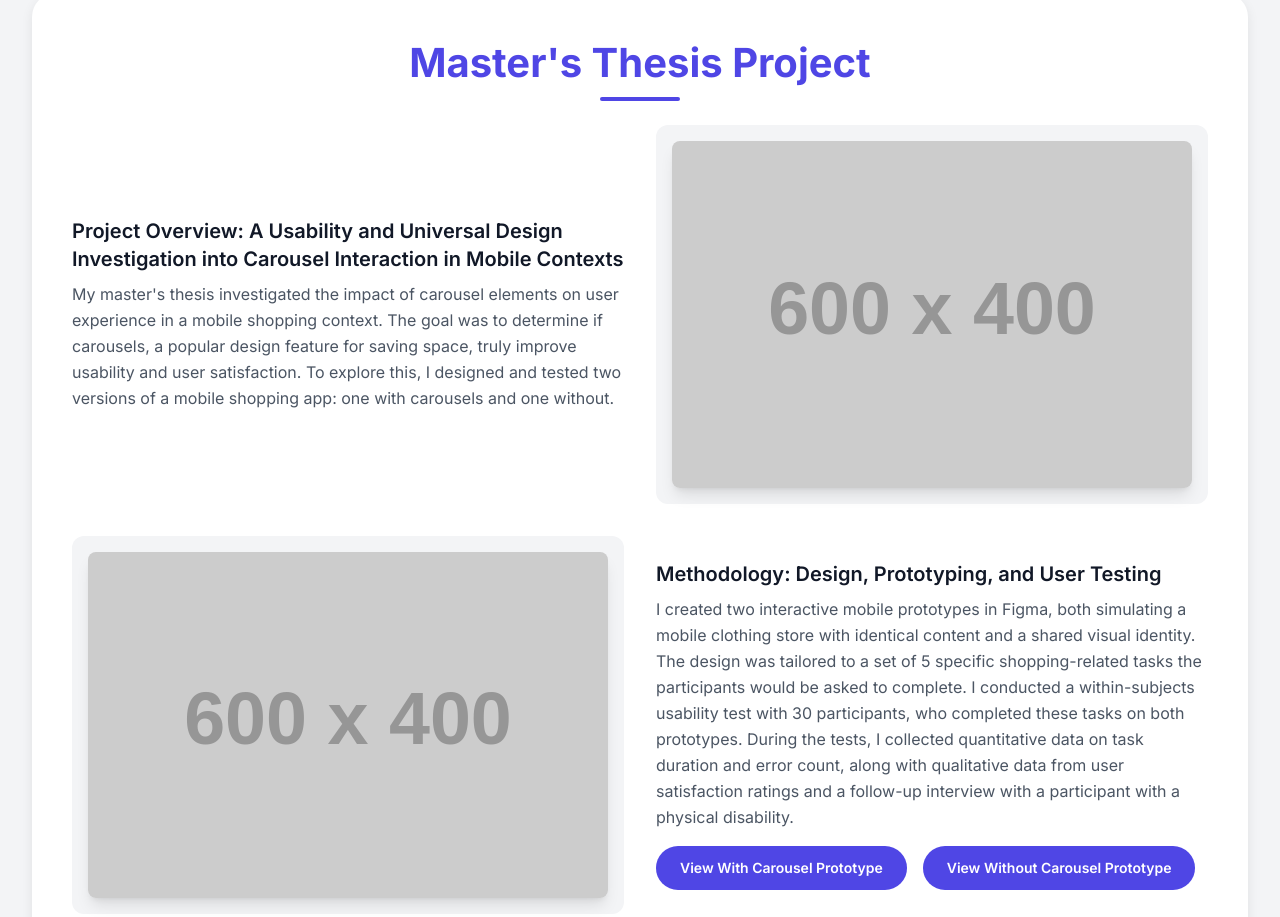
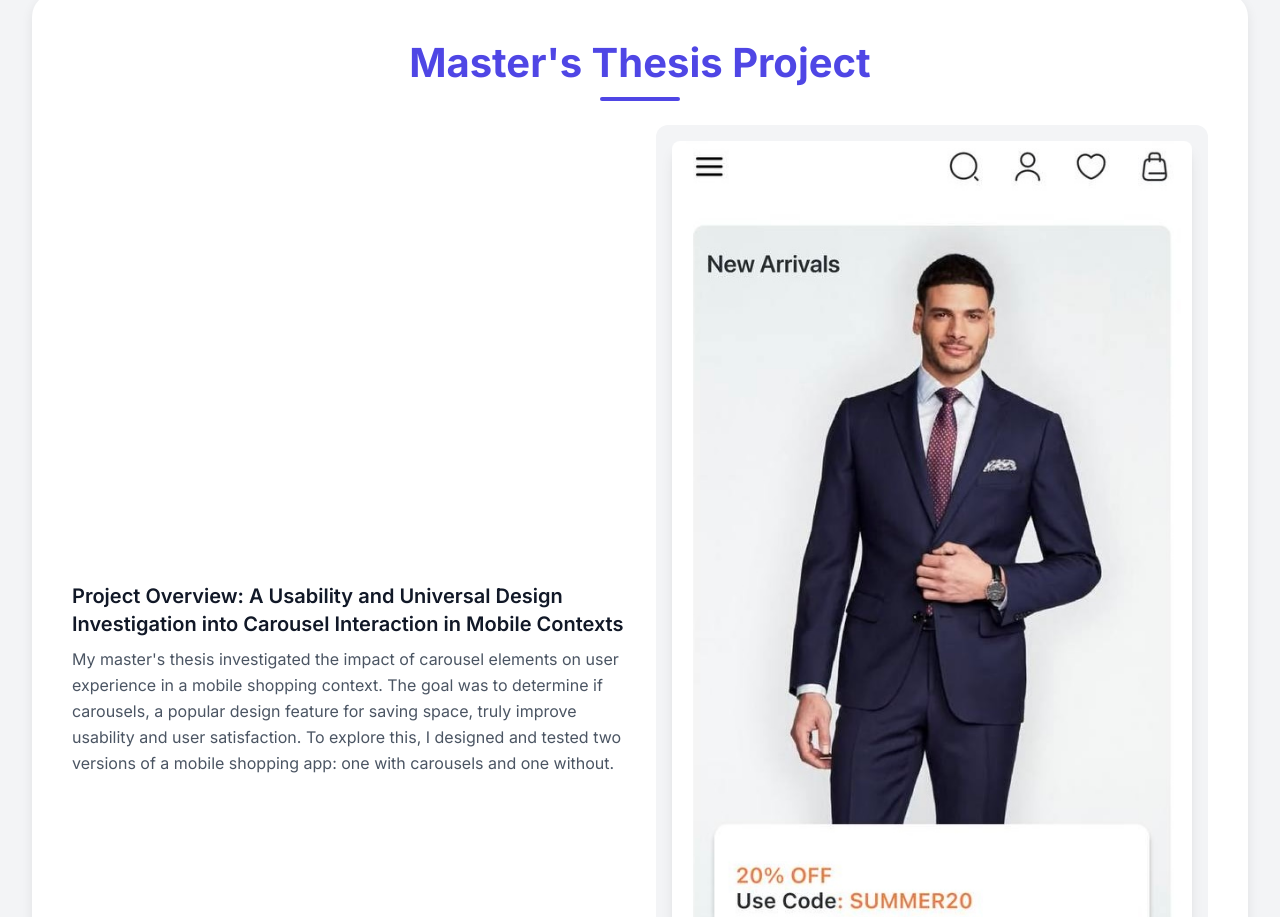
Before and after one commit to hasti1995/hasti-shayganfard-ux-portfolio, a plain HTML site: page index.html in a window 1280 px wide. Shown: the part 1413-2330 px from the top of the page. Drawn offline with nearby package versions, Linux system fonts and the light colour scheme; placeholder pictures from the web are drawn by us.

Commit message:
Update index.html

```diff
--- a/index.html
+++ b/index.html
@@ -135,7 +135,7 @@
                     </p>
                 </div>
                 <div class="bg-gray-100 p-4 rounded-xl">
-                    <img src="https://placehold.co/600x400/E5E7EB/4B5563?text=Prototype+Mockup" alt="A visual mockup of the mobile app prototype showing a carousel." class="w-full h-auto rounded-lg shadow-lg">
+                    <img src="images/with.JPG" alt="A visual mockup of the mobile app prototype showing a carousel." class="w-full h-auto rounded-lg shadow-lg">
                 </div>
             </div>
 
```
